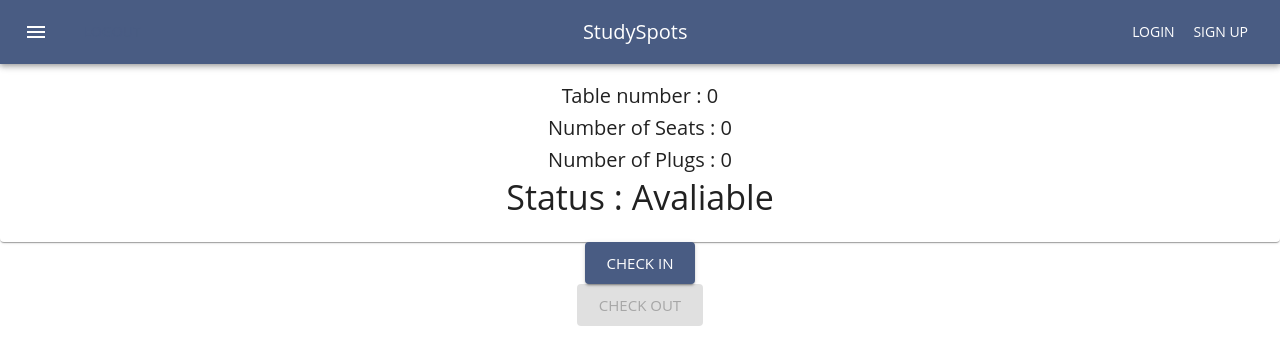
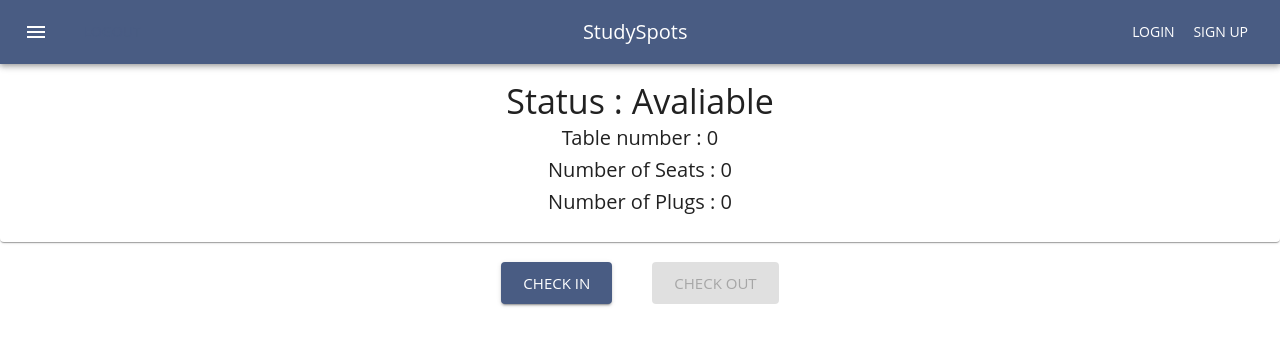
Before and after one commit to TJun-Jie/React-starter-template, a React (Create React App) app: page /checkincheckout/1 in a window 1280 px wide. Shown: the top 364 px of the page. Built offline with nearby package versions, Linux system fonts and the light colour scheme; no server answers; the database is empty; the HTML template or start-up script is replaced by a standard one.

Commit message:
Update CheckinCheckout

```diff
--- a/src/pages/CheckInOut/CheckInCheckOut.tsx
+++ b/src/pages/CheckInOut/CheckInCheckOut.tsx
@@ -1,15 +1,22 @@
-import { Box, Button } from '@mui/material';
-import Card from '@mui/material/Card';
-import CardContent from '@mui/material/CardContent';
-import Typography from '@mui/material/Typography';
+import { Box, Button } from "@mui/material";
+import Card from "@mui/material/Card";
+import CardContent from "@mui/material/CardContent";
+import Typography from "@mui/material/Typography";
 import React, { useEffect, useState } from "react";
-import { useNavigate, useParams } from 'react-router-dom';
-import { collection, addDoc, getDocs, getDoc, doc, updateDoc } from "firebase/firestore";
-import {useAuth} from "../../AuthProvider";
+import { useNavigate, useParams } from "react-router-dom";
+import {
+  collection,
+  addDoc,
+  getDocs,
+  getDoc,
+  doc,
+  updateDoc,
+} from "firebase/firestore";
+import { useAuth } from "../../AuthProvider";
 import { db } from "../../config/.firebaseSetup";
 
 export const CheckInCheckOut = () => {
-    const {tableId} = useParams();
+  const { tableId } = useParams();
   const [currTable, setCurrTable] = useState({
     available: true,
     leavingTime: "",
@@ -27,7 +34,7 @@ export const CheckInCheckOut = () => {
       getDoc(doc(db, "tables", tableId))
         .then((querySnapshot) => {
           const newData = querySnapshot.data();
-                console.log(newData)
+          console.log(newData);
           if (newData != undefined) {
             setCurrTable({
               available: newData.available,
@@ -36,26 +43,25 @@ export const CheckInCheckOut = () => {
               pax: newData.pax,
               seats: newData.seats,
               tableNumber: newData.tableNumber,
-                    })
+            });
           }
         })
         .catch((error) => {
           console.log("Error getting document:", error);
-            })
+        });
     }
-
   }, []);
 
   const onCheckIn = () => {
-        console.log("check in")
+    console.log("check in");
 
     if (auth.user && currTable.available) {
-            navigate("/checkinform/" + tableId)
+      navigate("/checkinform/" + tableId);
     }
-    }
+  };
 
   const onCheckOut = () => {
-        console.log("check out")
+    console.log("check out");
 
     if (auth.user && !currTable.available) {
       const updatedTable = {
@@ -65,32 +71,35 @@ export const CheckInCheckOut = () => {
         pax: 0,
         seats: currTable.seats,
         tableNumber: currTable.tableNumber,
-            }
-            console.log(updatedTable)
+      };
+      console.log(updatedTable);
       // Handle check in logic here
 
       if (tableId != undefined) {
         updateDoc(doc(db, "tables", tableId), updatedTable)
-                .then(docRef => {
-                    console.log("success")
-                }).catch(err => {
-                    console.log(err)
+          .then((docRef) => {
+            console.log("success");
           })
+          .catch((err) => {
+            console.log(err);
+          });
 
-                navigate("/checkoutsuccess")
+        navigate("/checkoutsuccess");
       }
     }
+  };
 
-
-    }
-
-    return (<Box
+  return (
+    <Box
       sx={{
-            '& .MuiTextField-root': { m: 1, width: '25ch' },
+        "& .MuiTextField-root": { m: 1, width: "25ch" },
       }}
     >
       <Card sx={{ minWidth: 275 }}>
         <CardContent>
+          <Typography variant="h4" component="div">
+            Status : {currTable.available ? "Avaliable" : "In use"}
+          </Typography>
           <Typography variant="h6" component="div">
             Table number : {currTable.tableNumber}
           </Typography>
@@ -101,11 +110,8 @@ export const CheckInCheckOut = () => {
           <Typography variant="h6" component="div">
             Number of Plugs : {currTable.plugs}
           </Typography>
-        <Typography variant="h4" component="div">
-          Status : {currTable.available ? "Avaliable" : "In use"}
-        </Typography>
 
-        {!currTable.available &&
+          {!currTable.available && (
             <div>
               <Typography variant="h6" component="div">
                 Number of Pax : {currTable.pax}
@@ -114,17 +120,39 @@ export const CheckInCheckOut = () => {
               <Typography variant="h6" component="div">
                 Occupied Till : {currTable.leavingTime}
               </Typography>
-        </div>}
+            </div>
+          )}
         </CardContent>
       </Card>
 
       <div>
-            <Button color="primary" variant="contained" size="large" onClick={onCheckIn} disabled={!currTable.available}>Check In</Button>
-        </div>
-        <div>
-            <Button color="primary" variant="contained" size="large" onClick={onCheckOut} disabled={currTable.available}>
+        <Box display="flex" flexDirection="row"  justifyContent="center">
+
+          <Box sx={{ paddingTop: "20px", paddingRight: 5 }}>
+            <Button
+              color="primary"
+              variant="contained"
+              size="large"
+              onClick={onCheckIn}
+              disabled={!currTable.available}
+            >
+              Check In
+            </Button>
+          </Box>
+
+          <Box sx={{ paddingTop: "20px" }}>
+            <Button
+              color="primary"
+              variant="contained"
+              size="large"
+              onClick={onCheckOut}
+              disabled={currTable.available}
+            >
               Check Out
             </Button>
+          </Box>
+        </Box>
       </div>
-      </Box>)
-}
+    </Box>
+  );
+};
```
Lines whose indentation alone changed are shown as unchanged.
